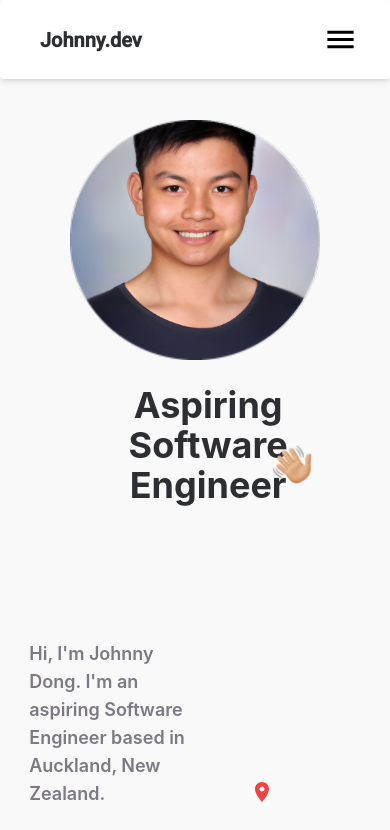
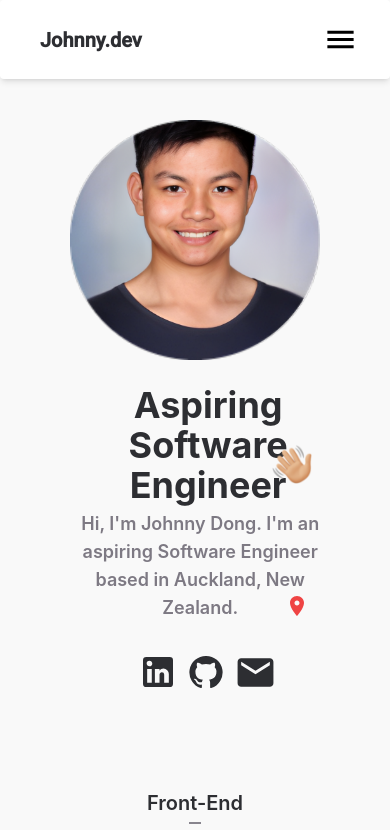
Before and after one commit to imjohnnyy/johnny-dong-portfolio-2023, a React (Create React App) app: page / in a window 390 px wide. Shown: the top 830 px of the page. Built offline with nearby package versions, Linux system fonts and the light colour scheme.

Commit message:
adjusted home content for responsiveness

```diff
--- a/src/pages/Home.js
+++ b/src/pages/Home.js
@@ -29,13 +29,13 @@ const Home = () => {
         <div className={"flex items-end mt-[-150px] max-md:items-center max-md:justify-center max-md:mt-[-300px]"}>
           <img className={"ml-[66%] w-[300px] h-[300px] max-md:ml-0 max-md:w-[250px] max-md:h-[240px] max-md:mt-[150px] max-md:mb-[400px] static"} src={ProfilePicture} alt="johnny_dong"></img>
         </div>
-          <p className={"flex item-start text-lightgray w-2/4 ml-50 mr-20 mb-20 mt-[-120px] text-left text-lg font-semibold"}>
+          <p className={"flex item-start text-lightgray w-2/4 ml-50 mr-20 mb-20 mt-[-120px] text-left text-lg font-semibold max-md:text-center max-md:w-[80%] max-md:mx-[2.4rem] max-md:mb-[150px] max-md:mt-[-250px]"}>
           Hi, I'm Johnny Dong. I'm an aspiring Software Engineer based in Auckland,
           New Zealand.  </p>
-          <div className={"w-1/6 ml-[205px] mt-[-110px]"}>
+          <div className={"w-1/6 ml-[205px] mt-[-110px] max-md:mt-[-180px] max-md:ml-[240px]"}>
             <LocationOnIcon style={ {color: '#ef4444'}} />
           </div>
-        <div className={"flex item-start w-1/5"}>
+        <div className={"flex item-start w-1/5 max-md:w-[50%] max-md:justify-center max-md:ml-[105px] max-md:mt-[10px]"}>
           <LinkedInIcon
               onClick={() => window.open('https://nz.linkedin.com/in/johnny-dong-', '_blank')}
               style={{
```
